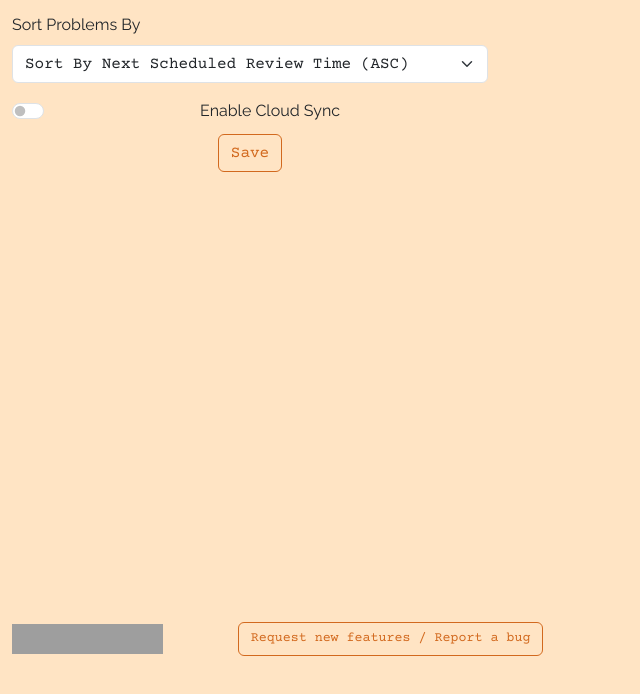
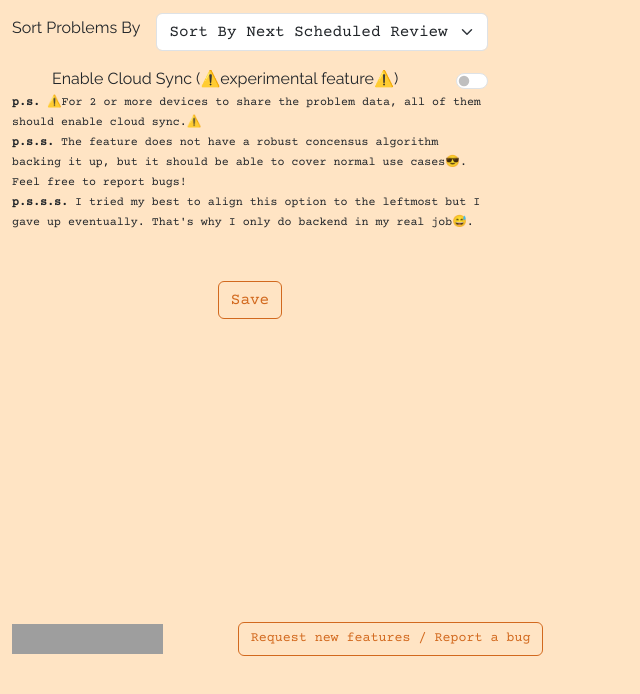
Before and after one commit to HaolinZhong/PMCA, a website built with webpack: page options.html in a window 1280 px wide. Shown: the part 128-822 px from the top of the page, without its empty margins (0-640 px from the left). Built offline with nearby package versions, Linux system fonts and the light colour scheme; grey boxes are pictures that could not be loaded; a web font is replaced by a local one.

Commit message:
add info to ui

```diff
--- a/options.html
+++ b/options.html
@@ -8,6 +8,42 @@
     <link rel="preconnect" href="https://fonts.googleapis.com">
     <link rel="preconnect" href="https://fonts.gstatic.com" crossorigin>
     <link href="https://fonts.googleapis.com/css2?family=Courier+Prime&family=JetBrains+Mono:wght@200&family=Noto+Sans+SC&family=PT+Mono&family=Press+Start+2P&family=Raleway&display=swap" rel="stylesheet">
+    <style>
+        .form-group {
+            display: flex;
+            justify-content: space-between;
+            align-items: center;
+            margin-bottom: 1rem;
+        }
+
+        .form-group label {
+            flex: 0 1 auto;
+            font-family: 'Raleway', sans-serif;
+            margin-right: 1rem;
+        }
+
+        .form-group .form-control,
+        .form-group .form-check-input {
+            flex: 1;
+            max-width: 70%;
+        }
+
+        .form-check {
+            display: flex;
+            justify-content: space-between;
+            align-items: center;
+        }
+
+        .form-check label {
+            flex: 0 1 auto;
+            font-family: 'Raleway', sans-serif;
+            margin-right: 1rem;
+        }
+
+        .form-check input {
+            flex: 0 1 auto;
+        }
+    </style>
 </head>
 
 <body style="width: 500px; height: 900px; background-color:bisque;">
@@ -27,22 +63,33 @@
         <div class="multifont my-0 py-0 by-0" style="text-align: center;">
 
             <form id="optionsForm">
-                <label for="problemSorterSelect" class="form-label" style="font-family: 'Raleway', sans-serif; text-align: left; display: flex;">Sort Problems By</label>
-                <select class="form-select" id="problemSorterSelect" name="problemSorterSelect">
-                <!-- options.js should add sorter options to this select -->
-                </select>
-
-                <div class="form-check form-switch mt-3">
-                    <input class="form-check-input" type="checkbox" id="syncToggle">
-                    <label class="form-check-label" for="syncToggle" style="font-family: 'Raleway', sans-serif;">Enable Cloud Sync</label>
+                <div class="form-group">
+                    <label for="problemSorterSelect" class="form-label">Sort Problems By</label>
+                    <select class="form-select form-control" id="problemSorterSelect" name="problemSorterSelect">
+                        <!-- options.js should add sorter options to this select -->
+                    </select>
                 </div>
 
-                <button type="submit" class="btn btn-outline-warning custom-btn mt-2" style="font-family: 'Courier Prime', monospace;">Save</button>
+                <div class="form-check form-switch">
+                    <label class="form-check-label" for="syncToggle">Enable Cloud Sync (⚠️experimental feature⚠️)</label>
+                    <input class="form-check-input custom-switch" type="checkbox" id="syncToggle">
+                </div>
+                <div style="font-size: smaller; text-align: left;">
+                    <small><b>p.s.</b> ⚠️For 2 or more devices to share the problem data, all of them should enable cloud sync.⚠️</small>
+                </div>
+                <div style="font-size: smaller; text-align: left;">
+                    <small><b>p.s.s.</b> The feature does not have a robust concensus algorithm backing it up, but it should be able to cover normal use cases😎. Feel free to report bugs!</small>
+                </div>
+                <div style="font-size: smaller; text-align: left;">
+                    <small><b>p.s.s.s.</b> I tried my best to align this option to the leftmost but I gave up eventually. That's why I only do backend in my real job😅.</small>
+                </div>
+
+
+                <button type="submit" class="btn btn-outline-warning custom-btn mt-5" style="font-family: 'Courier Prime', monospace;">Save</button>
             </form>
 
-
             <div id="feedbackMessage" class="alert alert-success mt-3" style="display: none; text-align: center;" role="alert">
-                Options saved successfully!
+                Options are successfully saved!
             </div>
         </div>
 
```
Also changed, not shown: popup.html (+6 -0 lines).
